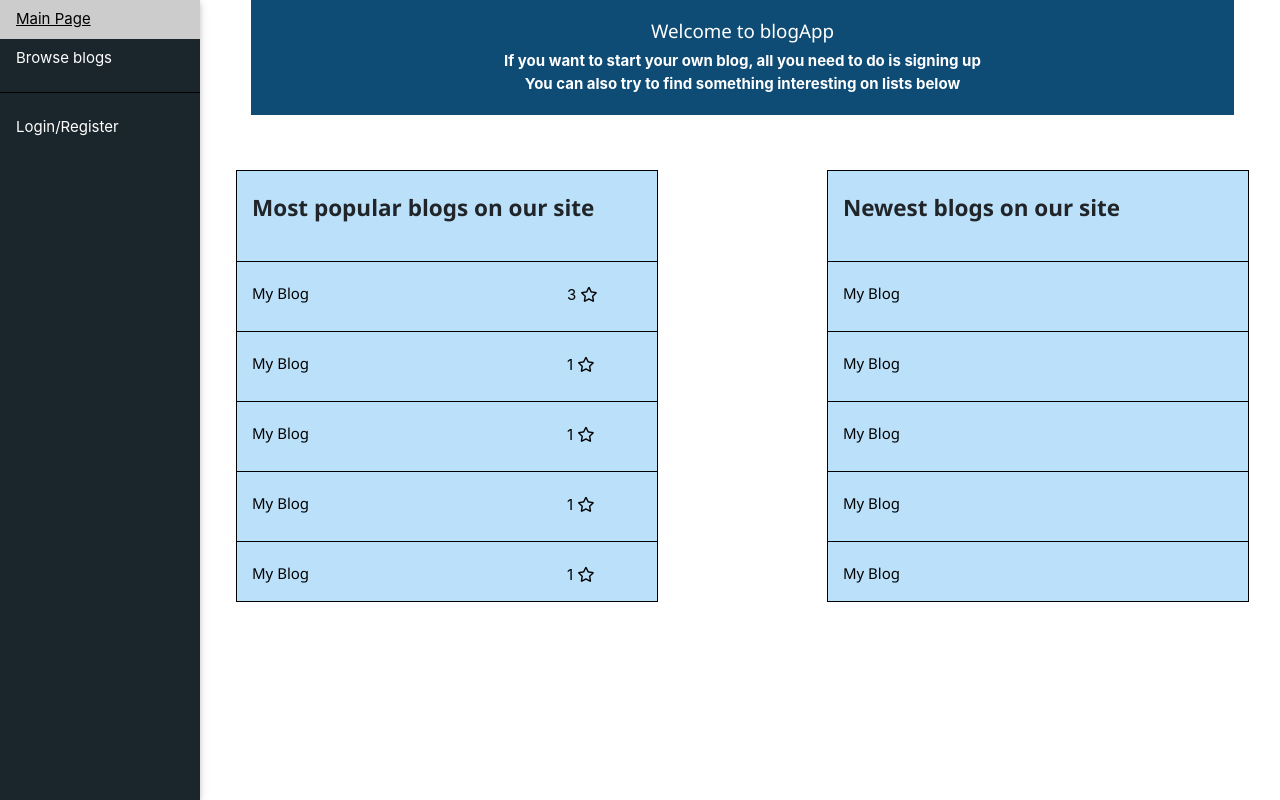
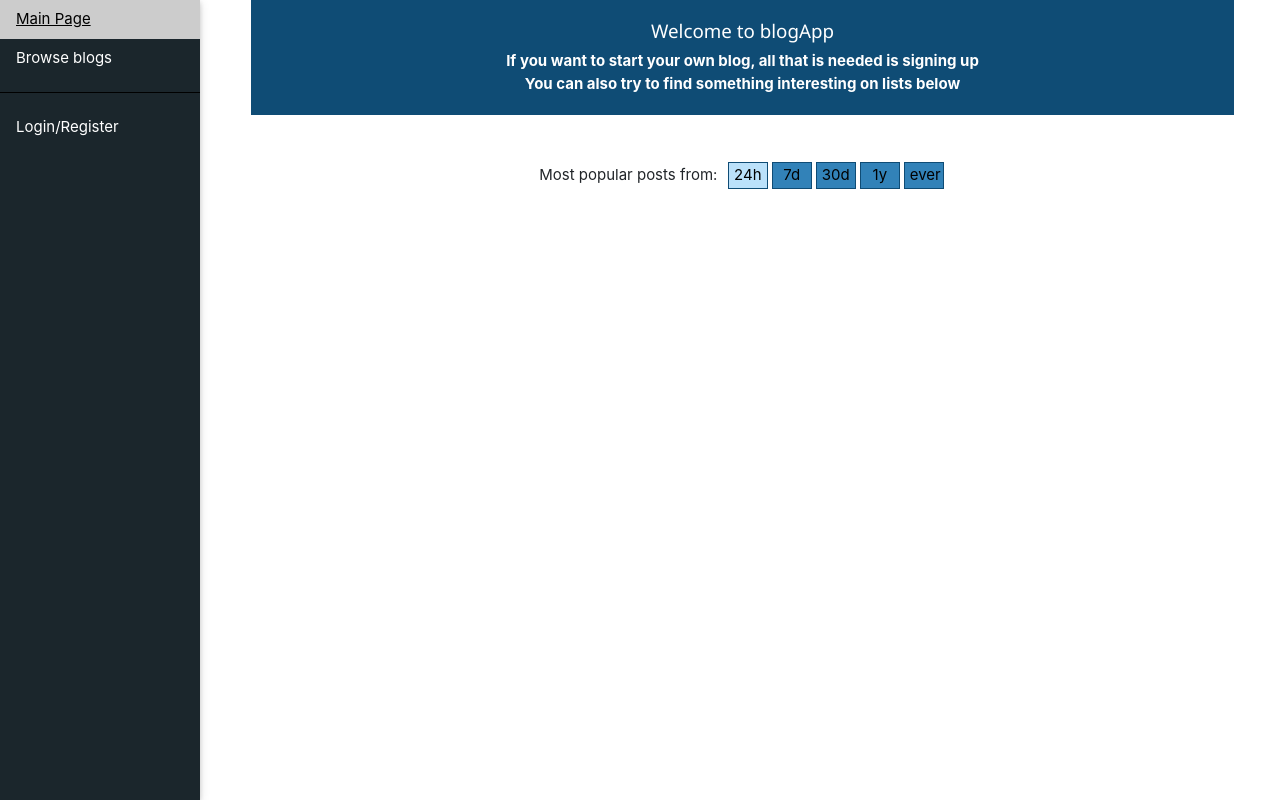
Before and after one commit to miktaew/blog-project, a Django app: page / in a window 1280 px wide. Run offline with Django 3.2, Linux system fonts and the light colour scheme; data comes from the database, SQL or seed files in the repository; data that the repository does not hold is empty; some libraries are stand-ins or nearby versions.

Commit message:
top posts from few time periods on main page, instead of lists of top/new blogs

```diff
--- a/blog/forms.py
+++ b/blog/forms.py
@@ -468,4 +468,4 @@ class SearchForm(forms.Form):
         )
         super(SearchForm, self).__init__(*args, **kwargs)
         self.initial['order'] = 'ascending'
-        self.initial['by'] = 'creation_date'
+        self.initial['by'] = 'favourites'
--- a/blog/templates/blog/blog_view_post.html
+++ b/blog/templates/blog/blog_view_post.html
@@ -67,7 +67,7 @@
 {% endif %}
 
 {% for comment in comments %}
-<div class="text-center row align-items-center justify-content-center">
+<div class="text-center row align-items-center justify-content-center" id="post_comments">
     <div class="comment_pane col-bg-6 col-md-8 col-12">
         {% if comment.author == post.blog.owner %}
         <strong style="color:blue">{{comment.author}}</strong><br>
--- a/blog/templates/index.html
+++ b/blog/templates/index.html
@@ -2,58 +2,118 @@
 
     {% block title %} Blogging App {% endblock %}
 
+    {% block onload %}
+    onload = "onLoadFunction()"
+    {% endblock %}
+
     {% block content %}
         <div class="col-12 app-info">
             <h5> Welcome to blogApp </h5>
-            If you want to start your own blog, all you need to do is
+            If you want to start your own blog, all that is needed is
             <a href="{% url 'login' %}?next={{request.path}}"style="color:white;"> signing up </a>
             <br>
             You can also try to find something interesting on lists below
 
         </div>
         <br><br>
-        <div class="row">
-            <div class="col-md-5 col-12 top-blog-list">
-                <br>
-                <h4> <strong>Most popular blogs on our site</strong> </h4>
-                <br>
-                {% for blog in top_blogs %}
-                    <div>
-                        <a href="/blogs/{{blog.name}}/" target="_blank">
-                            <div class="blog-tile row">
-                                <div class="col-bg-10 col-9">
-                                    <br>
-                                    <h6>{{blog.display_name}}</h6>
-                                    </div>
-                                <div class="col-bg-2 col-3"><br>
-                                    {{blog.faves}}
-                                    <i class="far fa-star"></i>
+        <div class="text-center row align-items-center justify-content-center">
+        Most popular posts from: &nbsp
+            <a href="?range=24h" target="none" style="display:block"><div class="post_range_button" id="button_24h">24h</div></a>
+            <a href="?range=7d" target="none" style="display:block"><div class="post_range_button" id="button_7d">7d</div></a>
+            <a href="?range=30d" target="none" style="display:block"><div class="post_range_button" id="button_30d">30d</div></a>
+            <a href="?range=1y" target="none" style="display:block"><div class="post_range_button" id="button_1y">1y</div></a>
+            <a href="?range=ever" target="none" style="display:block"><div class="post_range_button" id="button_ever">ever</div></a>
+        </div>
+
+    {% for post in posts %}
+    <div class="index_post text-center align-items-center justify-content-center col-12">
+            <div class="index-post-item col-12 offset-md-1 col-md-10 offset-xl-3 col-xl-6">
+                {{post.post.blog.name}} <br>
+
+                        <div class="index_post_tile col-11">
+                            <div class="post_title">
+                                <h4> {{post.post.title}} </h4>
+                            </div>
+
+                            <div >
+                                {{post.post.content|linebreaks}}
+                                {% if post.image_count > 0 %}
+
+                                <img class="blog_image" src="/media/{{post.image.image}}">
+                                {% endif %}
+                            </div>
+
+                            <div class="icon_wrapper">
+                                <div>
+                                    <i class="far fa-comments"></i> {{post.comment_count}}
                                 </div>
+                                <div>
+                                    <i class="far fa-heart"></i> {{post.like_count}}
+                                </div>
+
+                                {% if post.image_count > 0 %}
+                                <div>
+                                    <i class="far fa-images"></i> {{post.image_count}}
+                                </div>
+                                {% endif %}
+
                             </div>
-                        </a>
-                    </div>
+
+                            <a href="/blogs/{{post.post.blog.name}}/post/{{post.post.id}}/">
+                                <div class="read_more">
+                                    read more...
+                                </div>
+                            </a>
+                        </div>
+            </div>
+    </div>
+    {% endfor %}
+
+
+    {% if posts.has_other_pages %}
+            <div class="text-center row align-items-center justify-content-center">
+            <ul class="pagination">
+                {% if posts.has_previous %}
+                <li><a href="?range={{range}}&page={{posts.previous_page_number}}"><i class="fas fa-chevron-left"></i></a></li>
+                {% else %}
+                <li class="disable"><span></span><i class="fas fa-chevron-left"></i></li>
+                {% endif %}
+                {% for page in posts.paginator.page_range %}
+                &nbsp
+                    {% if posts.number == page %}
+                <li class="active"><span> {{ page }} <span class="sr-only"> (current) </span></span></li>
+                    {% else %}
+                <li><a href="?range={{range}}&page={{ page }}"> {{ page }} </a></li>
+                    {% endif %}
+                &nbsp
                 {% endfor %}
+                {% if posts.has_next %}
+                    <li><a href="?range={{range}}&page={{ posts.next_page_number }}"><i class="fas fa-chevron-right"></i></a></li>
+                {% else %}
+                    <li class="disable"><span><i class="fas fa-chevron-right"></i></span></li>
+                {% endif %}
+            </ul>
             </div>
+            {% endif %}
 
-            <div class="col-2">
-            </div>
+    <script type="text/javascript">
 
-            <div class="col-md-5 col-12 new-blog-list">
-                <br>
-                <h4> <strong>Newest blogs on our site</strong> </h4>
-                <br>
-                {% for blog in new_blogs %}
-                <div>
-                    <a href="/blogs/{{blog.name}}/" target="_blank">
-                        <div class="blog-tile row">
-                            <div class="col-12">
-                            <br>
-                            <h6>{{blog.display_name}}</h6>
-                                </div>
-                        </div>
-                    </a>
-                </div>
-                {% endfor %}
-            </div>
-        </div>
+    onLoadFunction = function()
+    {
+        var query = window.location.href.split('?')[1];
+        if(query)
+        {
+            var searchParam = query.split('&')[0].split('=')[1];
+            var buttonID = "button_" + searchParam;
+        }
+        else
+        {
+            var buttonID = "button_24h";
+        }
+
+        var button = document.getElementById(buttonID);
+        button.classList.add("post_range_button_active");
+    }
+
+    </script>
     {% endblock %}
--- a/blog/views.py
+++ b/blog/views.py
@@ -1,12 +1,10 @@
-from django.contrib.auth.forms import UserCreationForm
+from datetime import timedelta, date, datetime
+
 from django.contrib.auth.decorators import login_required
-from django.contrib.auth.models import User
 from django.core.paginator import PageNotAnInteger, EmptyPage, Paginator
-from django.db.models import Count, Q
+from django.db.models import Q, Count, F
 from django.forms import modelformset_factory
 from django.shortcuts import render, redirect
-from django.http import HttpResponse
-from django.template import loader, RequestContext
 from django.urls import reverse_lazy
 from django.views import generic
 from django.utils import timezone
@@ -19,9 +17,78 @@ from blog.models import Blog, Post, Comment, Image, LastVisit, FavouriteBlogs, P
 
 
 def index(request):
-    newest_blogs = Blog.get_blogs_newest()
-    top_blogs = Blog.get_blogs_top()
-    context = {"new_blogs": newest_blogs, "top_blogs": top_blogs}
+    # top: 24h - 1d - 30d - 1y - ever
+
+    current_date = timezone.now()
+
+    if not request.GET.get('range'):
+        time_range = "24h"
+    else:
+        time_range = request.GET.get('range')
+
+    if time_range == "24h":
+        startdate = current_date - timedelta(days=1)
+        posts = Post.objects.filter(creation_date__range=[startdate, current_date]).annotate(like_count=Count("post_likes")).order_by('-like_count')
+
+    elif time_range == "7d":
+        startdate = current_date - timedelta(days=7)
+        posts = Post.objects.filter(creation_date__range=[startdate, current_date]).annotate(like_count=Count("post_likes")).order_by('-like_count')
+
+    elif time_range == "30d":
+        startdate = current_date - timedelta(days=30)
+        posts = Post.objects.filter(creation_date__range=[startdate, current_date]).annotate(like_count=Count("post_likes")).order_by('-like_count')
+
+    elif time_range == "1y":
+        startdate = current_date - timedelta(days=365)
+        posts = Post.objects.filter(creation_date__range=[startdate, current_date]).annotate(like_count=Count("post_likes")).order_by('-like_count')
+
+    elif time_range == "ever":
+        posts = Post.objects.all().annotate(like_count=Count("post_likes")).order_by('-like_count')
+
+    list = []
+    for post in posts:
+        try:
+            blog = post.blog
+
+            try:
+                comment_count = post.comments.all().count()
+            except IndexError:
+                comment_count = 0
+
+            try:
+                image = post.images.all()[0]
+                image_count = post.images.all().count()
+            except IndexError:
+                image = None
+                image_count = 0
+
+            try:
+                like_count = post.post_likes.all().count()
+            except IndexError:
+                like_count = 0
+
+            if request.user.is_authenticated:
+                is_liked = LikedPosts.objects.filter(post=Post.objects.get(id=post.id), user=request.user).exists()
+            else:
+                is_liked = False
+
+            list.append({'post': post, 'image': image, 'image_count': image_count, 'comment_count': comment_count,
+                            'like_count': like_count, 'is_liked': is_liked})
+
+        except Exception as e:
+            print(e)
+            continue
+
+    page = request.GET.get('page', 1)
+    paginator = Paginator(list, 5)
+    try:
+        content = paginator.page(page)
+    except PageNotAnInteger:
+        content = paginator.page(1)
+    except EmptyPage:
+        content = paginator.page(paginator.num_pages)
+
+    context = {"posts": content, "range": time_range}
     return render(request, 'index.html', context)
 
 
@@ -95,6 +162,7 @@ def blog(request, blog_name):
                 continue
 
         favcount = Blog.get_blog_favcount(blog_name)
+        topics = requested_blog.topics.all()
 
         ordering = request.GET.get('sorting_order')
         # print("ordering: " + ordering)
@@ -117,7 +185,7 @@ def blog(request, blog_name):
         except EmptyPage:
             posts = paginator.page(paginator.num_pages)
 
-        context.update({"blog": requested_blog, "posts": posts, 'favcount': favcount, 'sorting_order': ordering})
+        context.update({"blog": requested_blog, "posts": posts, 'favcount': favcount, 'sorting_order': ordering, 'topics': topics})
         return render(request, 'blog/blog.html', context)
     else:
         return redirect('/')
@@ -575,12 +643,12 @@ def search_blogs_view(request):
 
     blogs = [{"blog": blog, "favcount": Blog.get_blog_favcount(blog)} for blog in found]
 
-    if request.GET.get('order') == "descending":
+    if not request.GET.get('order') or request.GET.get('order') == "descending":
         reverse = True
     elif request.GET.get('order') == "ascending":
         reverse = False
 
-    if request.GET.get('sort_by') == "favourites":
+    if request.GET.get('sort_by') == "favourites" or not request.GET.get('sort_by'):
         sort_by = "favcount"
         blogs = sorted(blogs, key=lambda blog: blog["favcount"], reverse=reverse)
     elif request.GET.get('sort_by') == "name":
--- a/static/blog/style.css
+++ b/static/blog/style.css
@@ -276,7 +276,56 @@ a.button {
 .found_blog_description{
     font-style:italic;
 }
+.blog_topics {
+    text-align:center;
+}
+a.blog_topic {
+    color:black;
+}
+.post_range_button {
+    margin: 2px;
+    background-color: #3282b8;
+    color: black;
+    border: 1px solid #0f4c75;
+    padding: 1px;
+    padding-left: 5px;
+    padding-right: 5px;
+    max-width: 40px;
+    min-width: 40px;
+}
+.post_range_button a{
+    color: black;
+}
+.post_range_button a:hover{
+    color: black;
+    text-decoration: none;
+}
+.post_range_button_active {
+    background-color: #bbe1fa;
+}
 
+
+.index_post_tile {
+    background-color: #3282b8;
+    min-height:200px;
+    padding-top:10px;
+    padding-bottom:10px;
+    display: inline-block;
+    overflow: hidden;
+    max-height: 350px;
+}
+.index_post_tile > a {
+color: black;
+}
+.index_post_tile > a:hover {
+color: black;
+}
+.index-post-item {
+    max-height: 400px;
+    background-color: #bbe1fa;
+    padding: 10px;
+    margin-bottom: 20px;
+}
 
 /*
 colors:
```
Also changed, not shown: blog/models.py (+0 -12 lines), blog/templates/blog/blog.html (+6 -1 lines), blog/admin.py (line endings or trailing spaces).
